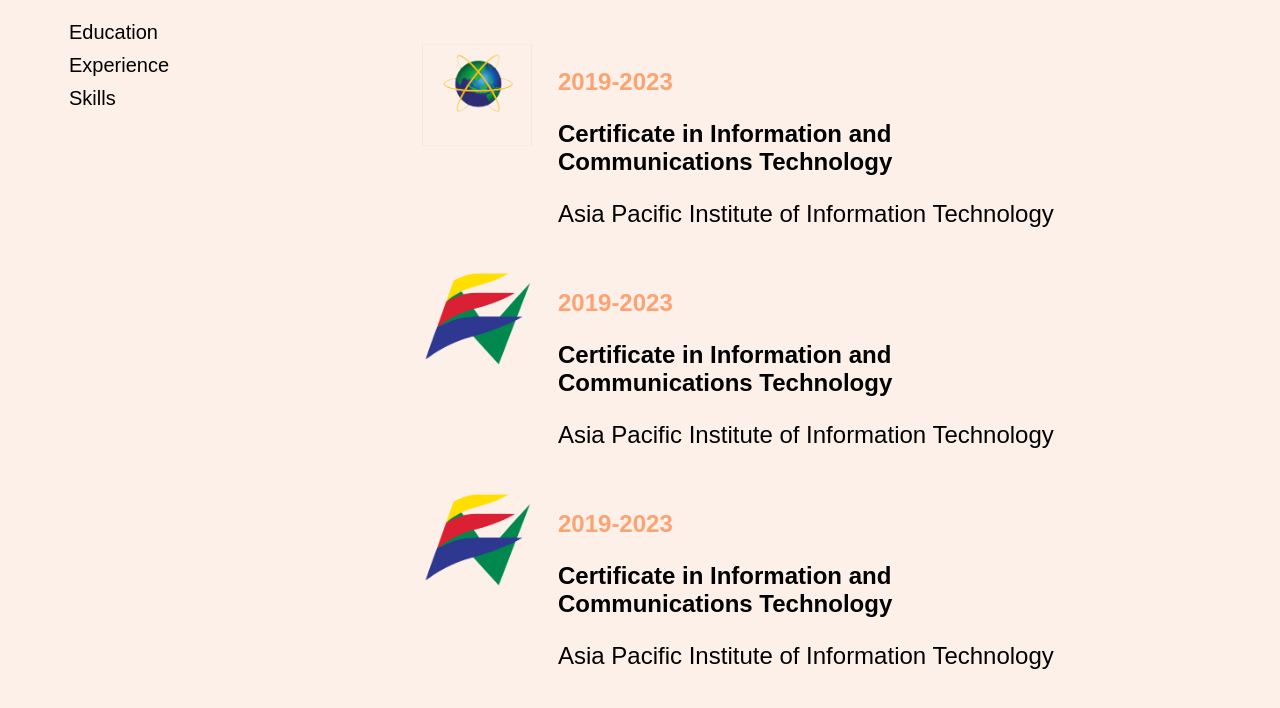
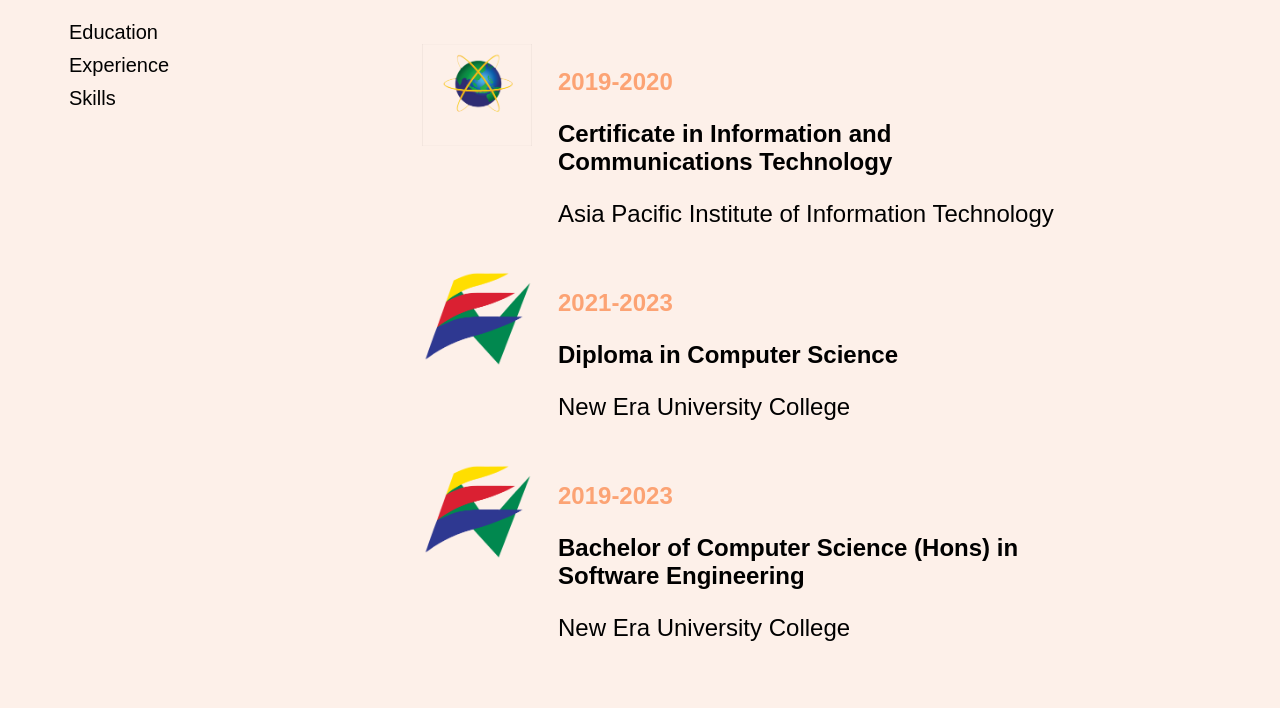
Before and after one commit to jeffchin2000/jeffchin2000.github.io, a plain HTML site: page resume.html in a window 1280 px wide. Shown: the part 344-1052 px from the top of the page. Drawn offline with Linux system fonts and the light colour scheme.

Commit message:
resume text

```diff
--- a/resume.html
+++ b/resume.html
@@ -35,7 +35,7 @@
             <div class="edulist">
                 <div class="edulogo"><img src="img/apu.png" alt="apu icon" width="110"></div>
                 <div>
-                    <p class="eduyear">2019-2023</p>
+                    <p class="eduyear">2019-2020</p>
                     <p class="eduname">Certificate in Information and Communications Technology</p>
                     <p class="eduschool">Asia Pacific Institute of Information Technology</p>
                 </div>
@@ -43,17 +43,17 @@
             <div class="edulist">
                 <div class="edulogo"> <img src="img/neuc.png" alt="neuc icon" width="110"></div>
                 <div>
-                    <p class="eduyear">2019-2023</p>
-                    <p class="eduname">Certificate in Information and Communications Technology</p>
-                    <p class="eduschool">Asia Pacific Institute of Information Technology</p>
+                    <p class="eduyear">2021-2023</p>
+                    <p class="eduname">Diploma in Computer Science</p>
+                    <p class="eduschool">New Era University College</p>
                 </div>
             </div>
             <div class="edulist">
                 <div class="edulogo"> <img src="img/neuc.png" alt="neuc icon" width="110"></div>
                 <div>
                     <p class="eduyear">2019-2023</p>
-                    <p class="eduname">Certificate in Information and Communications Technology</p>
-                    <p class="eduschool">Asia Pacific Institute of Information Technology</p>
+                    <p class="eduname">Bachelor of Computer Science (Hons) in Software Engineering</p>
+                    <p class="eduschool">New Era University College</p>
                 </div>
             </div>
         </div>
```
